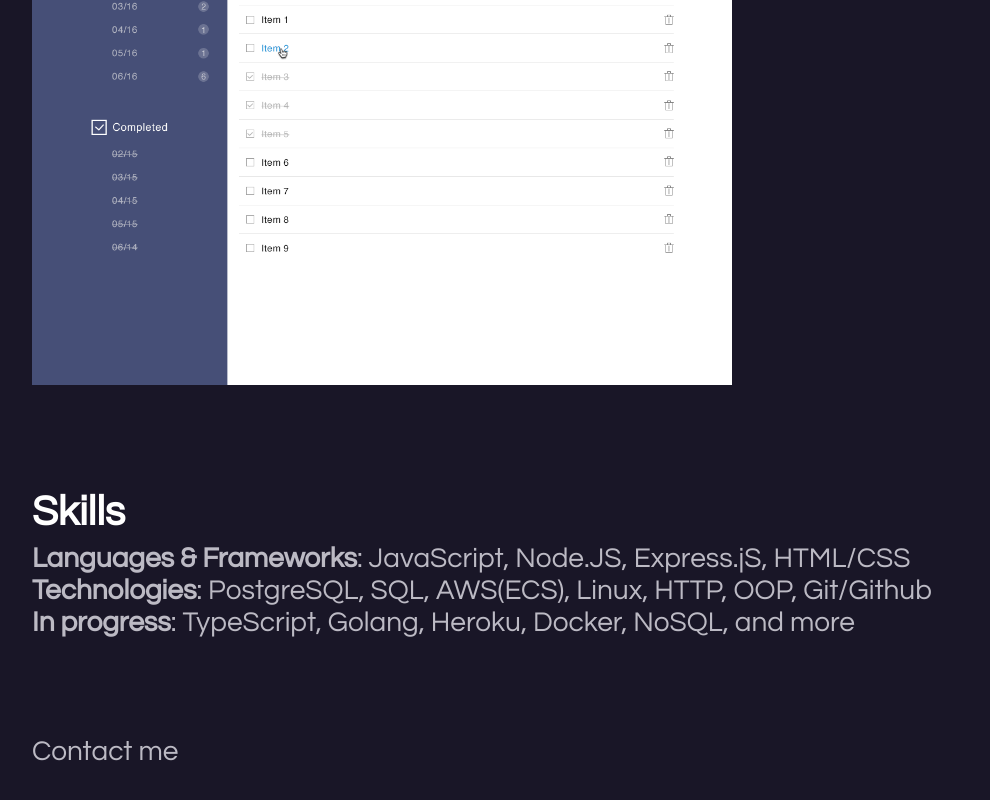
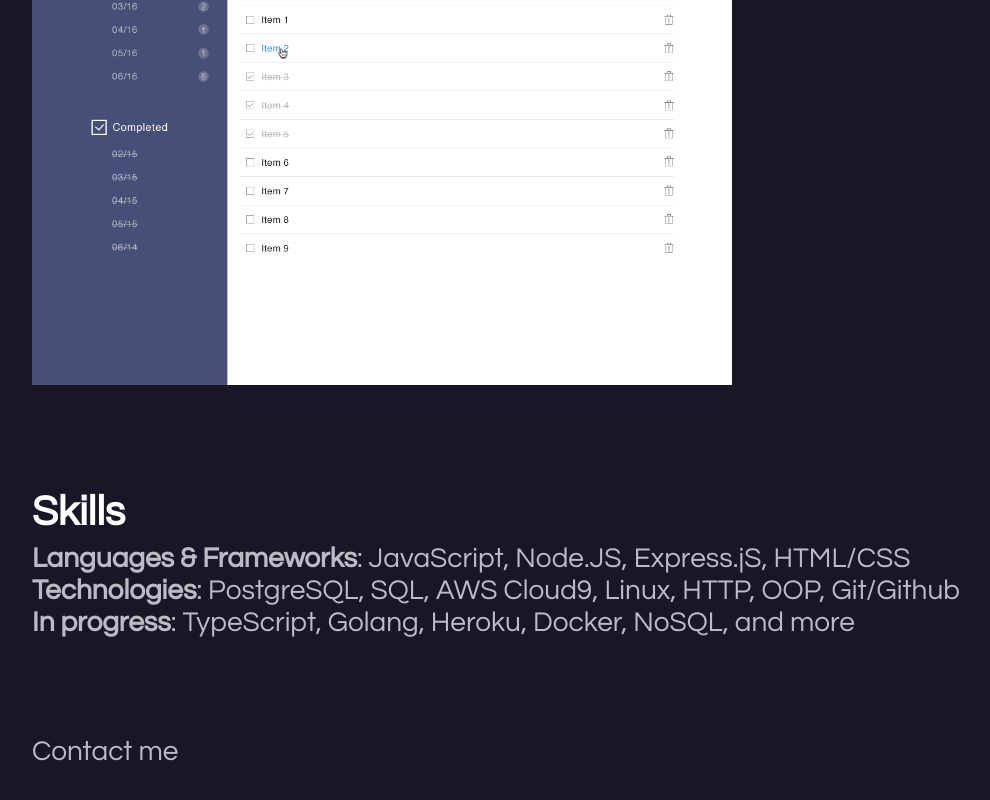
Before and after one commit to jen-wan/jen-wan.github.io, a plain HTML site: page index.html in a window 1280 px wide. Shown: the part 1149-1949 px from the top of the page, without its empty margins (108-1098 px from the left). Drawn offline with nearby package versions, Linux system fonts and the light colour scheme.

Commit message:
edit technologies

```diff
--- a/index.html
+++ b/index.html
@@ -58,7 +58,7 @@
   <section id="skills">
     <h1>Skills</h1>
     <p><strong>Languages &amp; Frameworks</strong>: JavaScript, Node.JS, Express.jS, HTML/CSS</p>
-    <p><strong>Technologies</strong>: PostgreSQL, SQL, AWS(ECS), Linux, HTTP, OOP, Git/Github</p>
+    <p><strong>Technologies</strong>: PostgreSQL, SQL, AWS Cloud9, Linux, HTTP, OOP, Git/Github</p>
     <p><strong>In progress</strong>: TypeScript, Golang, Heroku, Docker, NoSQL, and more</p>
   </section>
 
```
